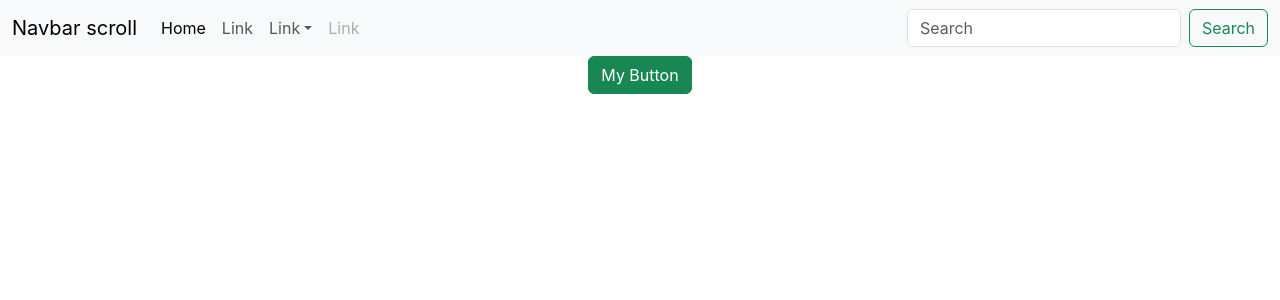
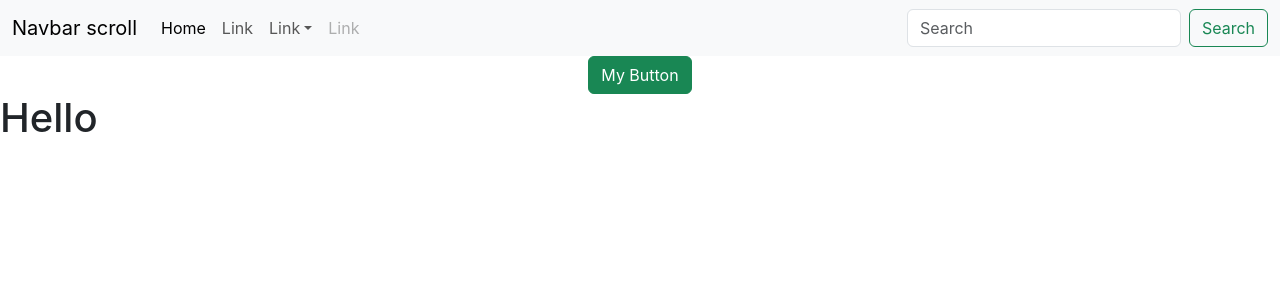
Before and after one commit to srikanthreddy-lectures/reactdemo, a React (Create React App) app: page / in a window 1280 px wide. Shown: the top 300 px of the page. Built offline with nearby package versions, Linux system fonts and the light colour scheme.

Commit message:
Added hello to App.js

```diff
--- a/src/App.js
+++ b/src/App.js
@@ -10,7 +10,7 @@ function App() {
     <div className="App">
       <button className='btn btn-success'>My Button</button>
     </div>
-    <Browser/>
+    <h1>Hello</h1>
     </>
   );
 }
```
